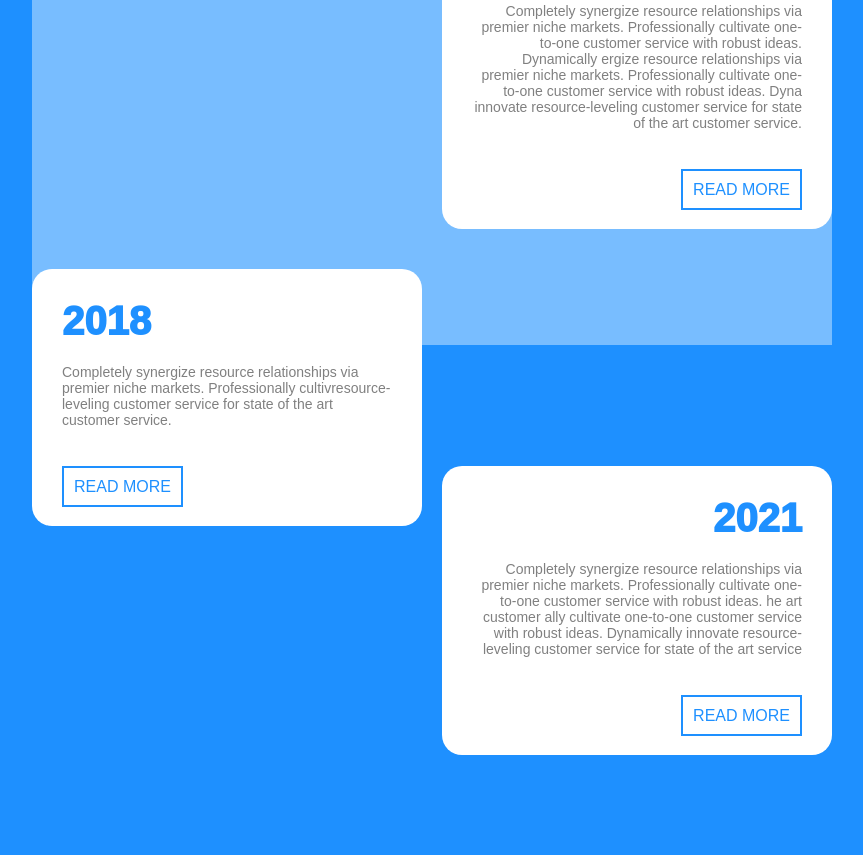
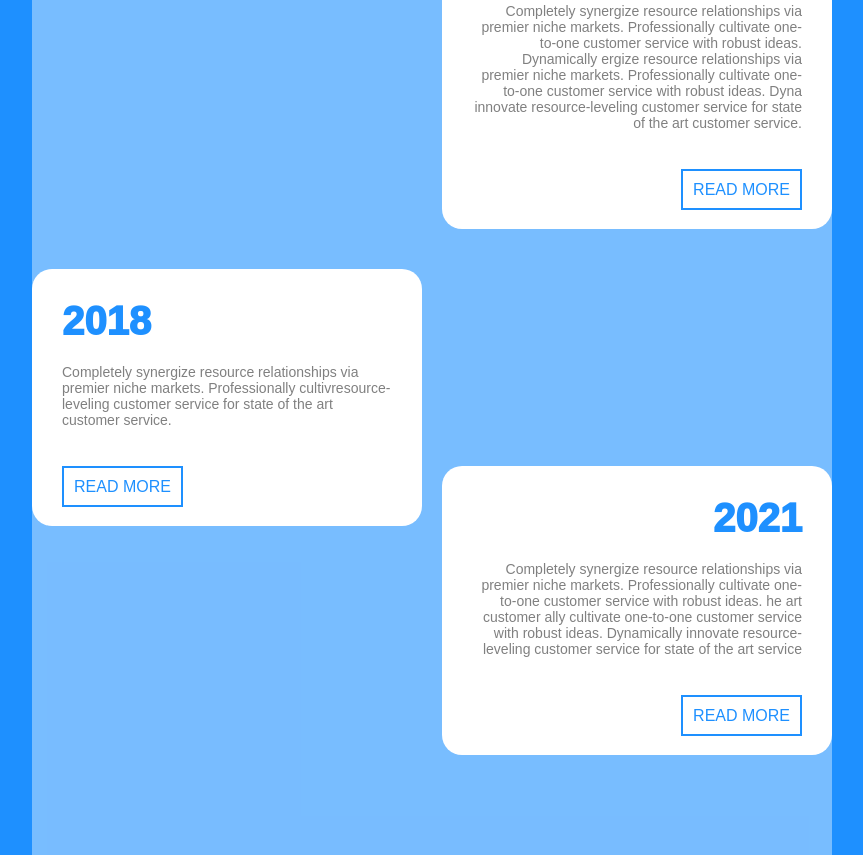
Before and after one commit to elfing91/TIMELINE, a plain HTML site: page index.html in a window 1280 px wide. Shown: the part 455-1310 px from the top of the page, without its empty margins (208-1071 px from the left). Before the commit the page ends 1210 px from the top, so only its background shows below. Drawn offline with Linux system fonts and the light colour scheme.

Commit message:
타임라인 완료

```diff
--- a/style.css
+++ b/style.css
@@ -26,6 +26,7 @@ li {
     list-style-type: none;
 }
 
+/*💖컴포넌트의 레이아웃을 변경하고자 할 때, 상위에 레이아웃을 담당하는 요소를 추가하는 것이 좋다*/
 
 /*레이아웃=>✨ l_wrapper는 레이아웃만 담당한다*/
 .l_wrapper {
@@ -37,7 +38,7 @@ li {
 /*컴포넌트*/
 body {
     background-color: dodgerblue;
-    height: 100vh;
+    height: 100%;
     width: 100%;
 }
 
@@ -45,7 +46,7 @@ body {
     background-color: rgb(255 255 255 / .4);
     /*✨ rgb 코드=> rgb(rgb코드/투명도)*/
     margin: 0 auto;
-    height: 100vh;
+    height: 100%;
     max-width: 800px;
 
 }
@@ -95,6 +96,10 @@ li:nth-child(odd) {
     margin-bottom: -100px;
 }
 
+li:last-child{
+    margin-bottom: 100px;
+}
+
 
 h2{
     color: dodgerblue;
```
